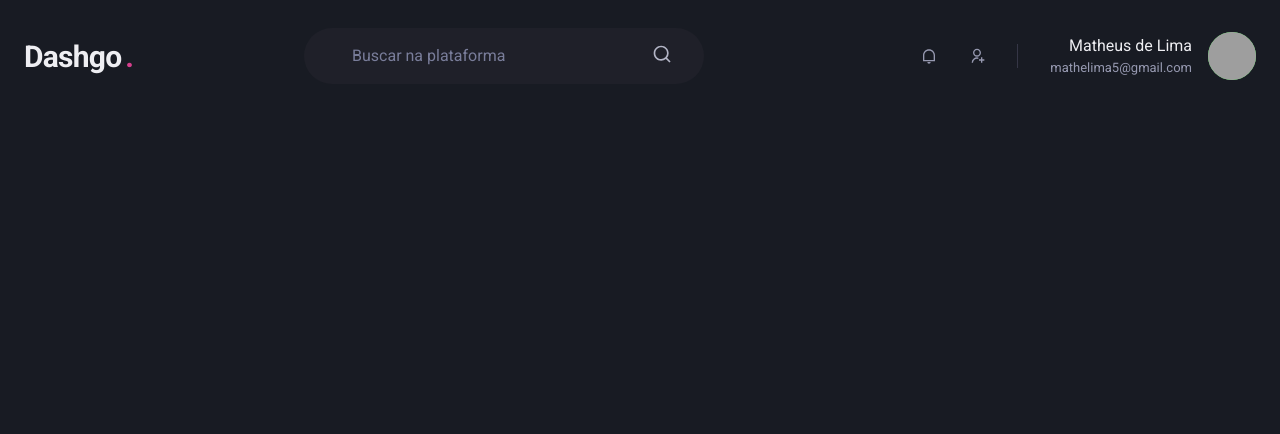
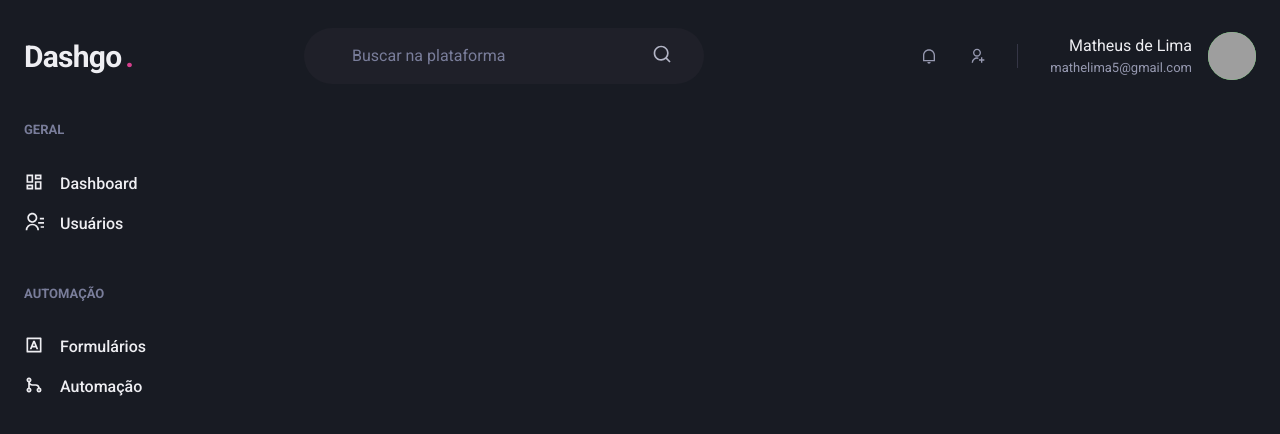
Before and after one commit to mathlima1/Dashgo, a Next.js app: page /dashboard in a window 1280 px wide. Shown: the top 434 px of the page. Built offline with nearby package versions, Linux system fonts and the light colour scheme; grey boxes are pictures that could not be loaded.

Commit message:
Criando a base do header da aplicação

```diff
--- /dev/null
+++ b/src/components/Sidebar.tsx
@@ -0,0 +1,37 @@
+import { Box, Stack, Text, Link, Icon } from "@chakra-ui/react";
+import { RiContactsLine, RiDashboardLine, RiGitMergeLine, RiInputMethodLine } from 'react-icons/ri'
+
+export function Sidebar() {
+    return (
+        <Box as="aside" w="64" mr="8">
+            <Stack spacing="12" align="flex-start">
+                <Box>
+                    <Text fontWeight="bold" color="gray.400" fontSize="small" textTransform="uppercase">Geral</Text>
+                    <Stack spacing="4" mt="8" align="stretch">
+                        <Link display="flex" align="center">
+                            <Icon as={RiDashboardLine} fontSize="20" />
+                            <Text ml="4" fontWeight="medium">Dashboard</Text>
+                        </Link>
+                        <Link display="flex" align="center">
+                            <Icon as={RiContactsLine} fontSize="20" />
+                            <Text ml="4" fontWeight="medium">Usuários</Text>
+                        </Link>
+                    </Stack>
+                </Box>
+                <Box>
+                    <Text fontWeight="bold" color="gray.400" fontSize="small" textTransform="uppercase">Automação</Text>
+                    <Stack spacing="4" mt="8" align="stretch">
+                        <Link display="flex" align="center">
+                            <Icon as={RiInputMethodLine} fontSize="20" />
+                            <Text ml="4" fontWeight="medium">Formulários</Text>
+                        </Link>
+                        <Link display="flex" align="center">
+                            <Icon as={RiGitMergeLine} fontSize="20" />
+                            <Text ml="4" fontWeight="medium">Automação</Text>
+                        </Link>
+                    </Stack>
+                </Box>
+            </Stack>
+        </Box >
+    )
+}
--- a/src/pages/dashboard.tsx
+++ b/src/pages/dashboard.tsx
@@ -1,7 +1,17 @@
+import { Flex } from "@chakra-ui/react";
 import { Header } from "../components/Header";
+import { Sidebar } from "../components/Sidebar";
 
 export default function Dashboard() {
     return (
-        <Header />
+        <Flex
+            direction="column"
+            h="100vh"
+        >
+            <Header />
+            <Flex w="100%" my="6" maxWidth={1480} mx="auto" px="6">
+                <Sidebar />
+            </Flex>
+        </Flex>
     )
 }
```
